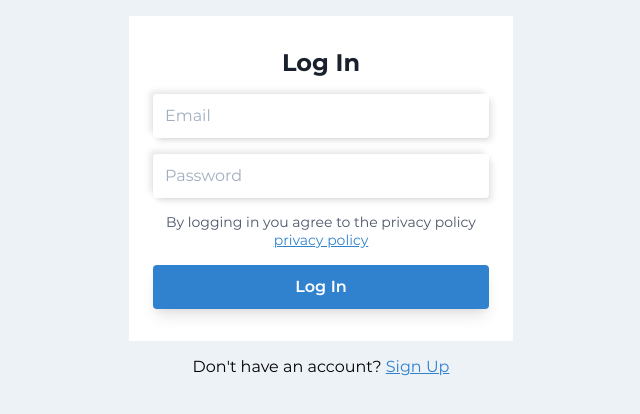
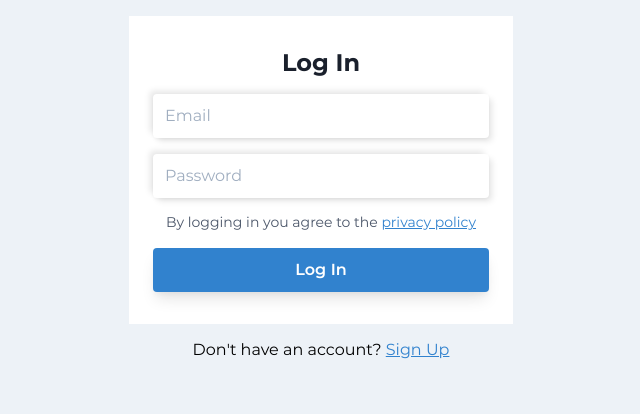
Before and after one commit to Ayub-Begimkulov/simple_workout_tracker, a Vue app: page /#/login in a window 1280 px wide. Shown: the top 414 px of the page, without its empty margins (319-959 px from the left). Built offline with nearby package versions, Linux system fonts and the light colour scheme; what vue-firestore would draw is missing.

Commit message:
Corrected mistake

```diff
--- a/src/views/Login.vue
+++ b/src/views/Login.vue
@@ -23,7 +23,7 @@
         >
 
         <div class="text-gray-700 text-center text-sm mb-4">
-          By logging in you agree to the privacy policy
+          By logging in you agree to the
           <a
             class="text-blue-600 underline"
             href="https://ayub-begimkulov.github.io/simple-workout-tracker-privacy-policy/"
```
